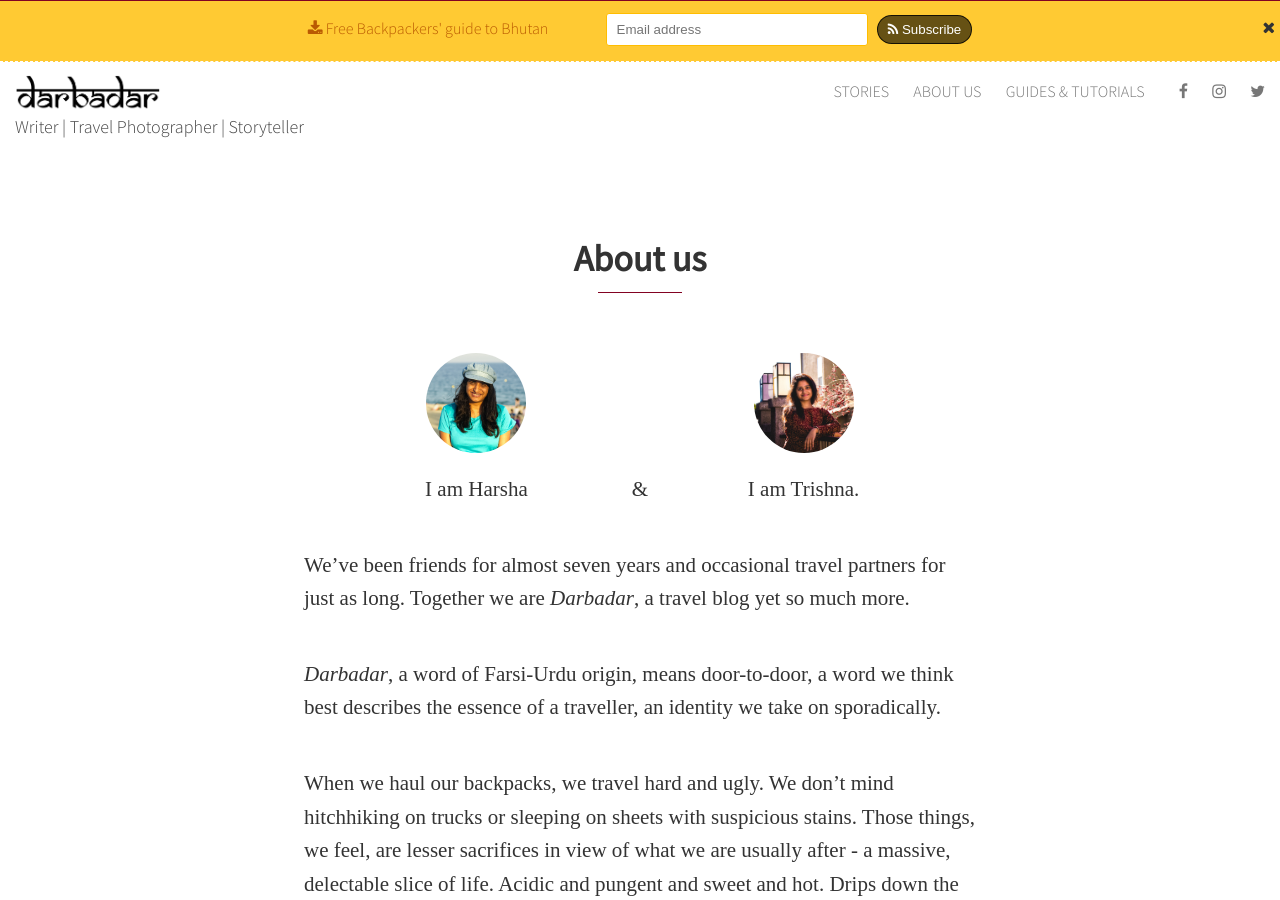
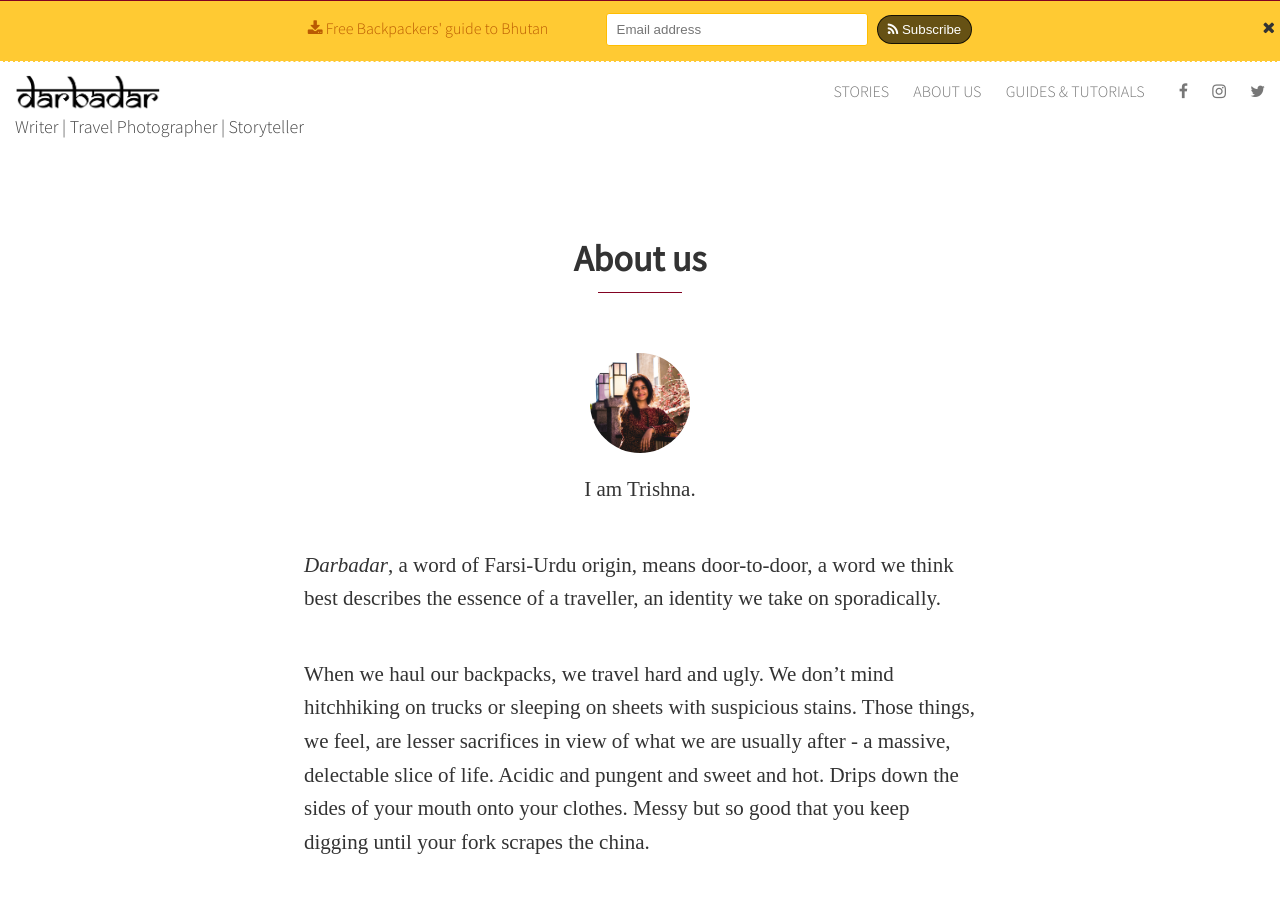
Before and after one commit to harshac/darbadar, a Jekyll site: the page built from about.md, in a window 1280 px wide and 900 px high. Built offline with Jekyll 4.4.1, drawn with Linux system fonts in a browser that asks for light colours; nearby versions of some CDN libraries; some web fonts are replaced.

Commit message:
Removes Harsha from about us

```diff
--- a/_includes/about-us.html
+++ b/_includes/about-us.html
@@ -7,13 +7,6 @@
         <article class="post-content">
             <ul class="crew-container">
                 <li class="crew-member">
-                    <img src="/assets/images/harsha.jpg" alt="picture of Harsha"/>
-                    <div>
-                        <p>I am Harsha</p>
-                    </div>
-                </li>
-                <li class="connector"><p>&</p></li>
-                <li class="crew-member">
                     <img src="/assets/images/trishna.jpg" alt="picture of Trishna"/>
                     <div>
                         <p>I am Trishna.</p>
@@ -21,9 +14,9 @@
                 </li>
             </ul>
 
-            <p>We’ve been friends for almost seven years and occasional travel partners for just as long. Together we
+            <!--            <p>We’ve been friends for almost seven years and occasional travel partners for just as long. Together we
                 are <i>Darbadar</i>, a travel blog yet so much more. </p>
-
+            -->
             <p><i>Darbadar</i>, a word of Farsi-Urdu origin, means door-to-door, a word we think best describes the essence
                 of a traveller, an identity we take on sporadically.</p>
 
```
